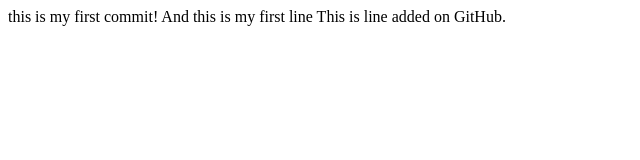
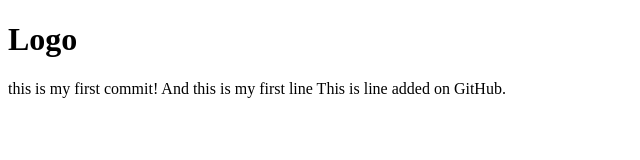
Before and after one commit to Shutenchik/frontent_repo, a plain HTML site: page index.html in a window 1280 px wide. Shown: the whole page, without its empty margins (0-640 px from the left). Drawn offline with Linux system fonts and the light colour scheme.

Commit message:
added header

```diff
--- a/index.html
+++ b/index.html
@@ -5,7 +5,11 @@
 	<title>Document</title>
 </head>
 <body>
-
+<div class="header">
+	<h1>
+		Logo
+	</h1>
+</div>
 	this is my first commit!
 
 	And this is my first line
```
